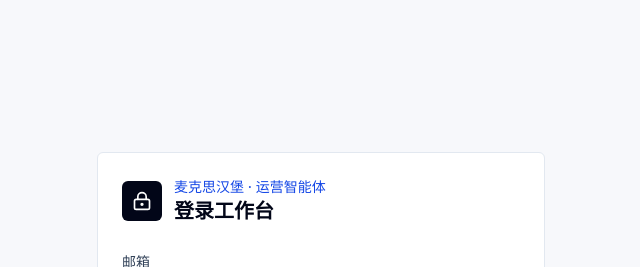
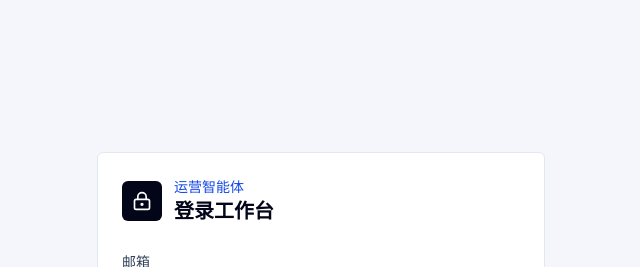
Before and after one commit to haojiezhao343-code/ecommerce-operation-assistant, a Next.js app in the folder web/: page /login in a window 1280 px wide. Shown: the top 267 px of the page, without its empty margins (319-959 px from the left). Built offline with nearby package versions, Linux system fonts and the light colour scheme.

Commit message:
chore: 换皮前基线快照（保留品牌文案与底色既有改动，作为回滚锚点）

```diff
--- a/web/src/app/globals.css
+++ b/web/src/app/globals.css
@@ -1,7 +1,7 @@
 @import "tailwindcss";
 
 :root {
-  --background: #f7f8fa;
+  --background: #f4f6fb;
   --foreground: #0f172a;
   --app-font-sans: "Inter", "Segoe UI", "PingFang SC", "Microsoft YaHei", Arial, Helvetica, sans-serif;
   --app-font-mono: "Cascadia Code", "SFMono-Regular", Consolas, "Liberation Mono", monospace;
--- a/web/src/app/imports/page.tsx
+++ b/web/src/app/imports/page.tsx
@@ -29,7 +29,7 @@ const templates = [
 /** 渲染导入页面；在服务端加载业务数据，并把交互交给对应表单或客户端组件。 */
 export default function ImportCenterPage() {
   return (
-    <main className="min-h-screen bg-[#f7f8fb] px-5 py-6 text-slate-950 lg:px-8">
+    <main className="min-h-screen bg-[#f4f6fb] px-5 py-6 text-slate-950 lg:px-8">
       <div className="mx-auto flex max-w-7xl flex-col gap-6">
         <div>
           <Link
--- a/web/src/app/layout.tsx
+++ b/web/src/app/layout.tsx
@@ -2,7 +2,7 @@ import type { Metadata } from "next";
 import "./globals.css";
 
 export const metadata: Metadata = {
-  title: "麦克思汉堡-多智能体运营平台 · 运营智能体",
+  title: "多智能体运营平台 · 运营智能体",
   description: "AI 单品运营工作台",
 };
 
--- a/web/src/app/login/page.tsx
+++ b/web/src/app/login/page.tsx
@@ -11,14 +11,14 @@ export default async function LoginPage({ searchParams }: LoginPageProps) {
   const error = Array.isArray(params.error) ? params.error[0] : params.error;
 
   return (
-    <main className="flex min-h-screen items-center justify-center bg-[#f7f8fb] px-5 py-10 text-slate-950">
+    <main className="flex min-h-screen items-center justify-center bg-[#f4f6fb] px-5 py-10 text-slate-950">
       <section className="w-full max-w-md rounded-md border border-slate-200 bg-white p-6">
         <div className="flex items-center gap-3">
           <div className="flex h-10 w-10 items-center justify-center rounded-md bg-slate-950 text-white">
             <LockKeyhole className="h-5 w-5" aria-hidden="true" />
           </div>
           <div>
-            <p className="text-sm font-medium text-blue-700">麦克思汉堡 · 运营智能体</p>
+            <p className="text-sm font-medium text-blue-700">运营智能体</p>
             <h1 className="text-xl font-semibold">登录工作台</h1>
           </div>
         </div>
--- a/web/src/app/page.tsx
+++ b/web/src/app/page.tsx
@@ -80,7 +80,7 @@ export default async function Home({ searchParams }: HomeProps) {
   });
 
   return (
-    <main className="min-h-screen bg-[#f7f8fb] px-5 py-6 text-slate-950 lg:px-8">
+    <main className="min-h-screen bg-[#f4f6fb] px-5 py-6 text-slate-950 lg:px-8">
       <div className="mx-auto flex max-w-7xl flex-col gap-6">
         <div className="flex justify-end gap-2">
           <Link
@@ -121,7 +121,7 @@ export default async function Home({ searchParams }: HomeProps) {
 
         <header className="flex flex-col gap-4 border-b border-slate-200 pb-5 lg:flex-row lg:items-end lg:justify-between">
           <div>
-            <p className="text-sm font-medium text-cyan-700">麦克思汉堡 · 运营智能体</p>
+            <p className="text-sm font-medium text-cyan-700">运营智能体</p>
             <h1 className="mt-2 text-2xl font-semibold tracking-normal text-slate-950 sm:text-3xl">
               多平台店铺运营工作台
             </h1>
--- a/web/src/app/products/[id]/generation-jobs/[jobId]/page.tsx
+++ b/web/src/app/products/[id]/generation-jobs/[jobId]/page.tsx
@@ -27,7 +27,7 @@ export default async function GenerationJobDetailPage({ params }: GenerationJobD
   const resultUrl = jobResultUrl(job);
 
   return (
-    <main className="min-h-screen bg-[#f7f8fb] px-5 py-6 text-slate-950 lg:px-8">
+    <main className="min-h-screen bg-[#f4f6fb] px-5 py-6 text-slate-950 lg:px-8">
       <div className="mx-auto flex max-w-5xl flex-col gap-6">
         <header className="flex flex-col gap-4 border-b border-slate-200 pb-5">
           <Link
--- a/web/src/app/products/[id]/page.tsx
+++ b/web/src/app/products/[id]/page.tsx
@@ -137,7 +137,7 @@ export default async function ProductDetailPage({ params, searchParams }: Produc
   const canEdit = Boolean(currentUser?.permissions.can_edit);
 
   return (
-    <main className="min-h-screen bg-[#f7f8fb] px-5 py-6 text-slate-950 lg:px-8">
+    <main className="min-h-screen bg-[#f4f6fb] px-5 py-6 text-slate-950 lg:px-8">
       <GenerationJobAutoRefresh active={hasActiveGenerationJobs} />
       <div className="mx-auto flex max-w-7xl flex-col gap-6">
         <header className="flex flex-col gap-4 border-b border-slate-200 pb-5">
--- a/web/src/app/settings/page.tsx
+++ b/web/src/app/settings/page.tsx
@@ -37,7 +37,7 @@ export default async function SettingsPage({ searchParams }: SettingsPageProps)
 
   if (!settings) {
     return (
-      <main className="min-h-screen bg-[#f7f8fb] px-5 py-6 text-slate-950 lg:px-8">
+      <main className="min-h-screen bg-[#f4f6fb] px-5 py-6 text-slate-950 lg:px-8">
         <div className="mx-auto max-w-5xl">
           <BackLink />
           <div className="mt-6 rounded-md border border-rose-200 bg-rose-50 p-5 text-sm text-rose-700">
@@ -49,7 +49,7 @@ export default async function SettingsPage({ searchParams }: SettingsPageProps)
   }
 
   return (
-    <main className="min-h-screen bg-[#f7f8fb] px-5 py-6 text-slate-950 lg:px-8">
+    <main className="min-h-screen bg-[#f4f6fb] px-5 py-6 text-slate-950 lg:px-8">
       <div className="mx-auto flex max-w-7xl flex-col gap-6">
         <header className="flex flex-col gap-4 border-b border-slate-200 pb-5 lg:flex-row lg:items-end lg:justify-between">
           <div>
--- a/web/src/app/stores/[id]/page.tsx
+++ b/web/src/app/stores/[id]/page.tsx
@@ -61,7 +61,7 @@ export default async function StorePage({ params, searchParams }: StorePageProps
   const canEdit = Boolean(currentUser?.permissions.can_edit);
 
   return (
-    <main className="min-h-screen bg-[#f7f8fb] px-5 py-6 text-slate-950 lg:px-8">
+    <main className="min-h-screen bg-[#f4f6fb] px-5 py-6 text-slate-950 lg:px-8">
       <div className="mx-auto flex max-w-7xl flex-col gap-6">
         <div>
           <Link
--- a/web/src/components/product-create-form.tsx
+++ b/web/src/components/product-create-form.tsx
@@ -36,7 +36,7 @@ export function ProductCreateForm({ stores = [] }: ProductCreateFormProps) {
           name="name"
           required
           className="mt-2 h-11 w-full rounded-md border border-slate-200 bg-white px-3 text-sm text-slate-950 outline-none transition focus:border-emerald-500 focus:ring-4 focus:ring-emerald-100"
-          placeholder="例如：麦克思-香辣鸡腿中国汉堡"
+          placeholder="例如：香辣鸡腿中国汉堡"
         />
       </label>
 
```
